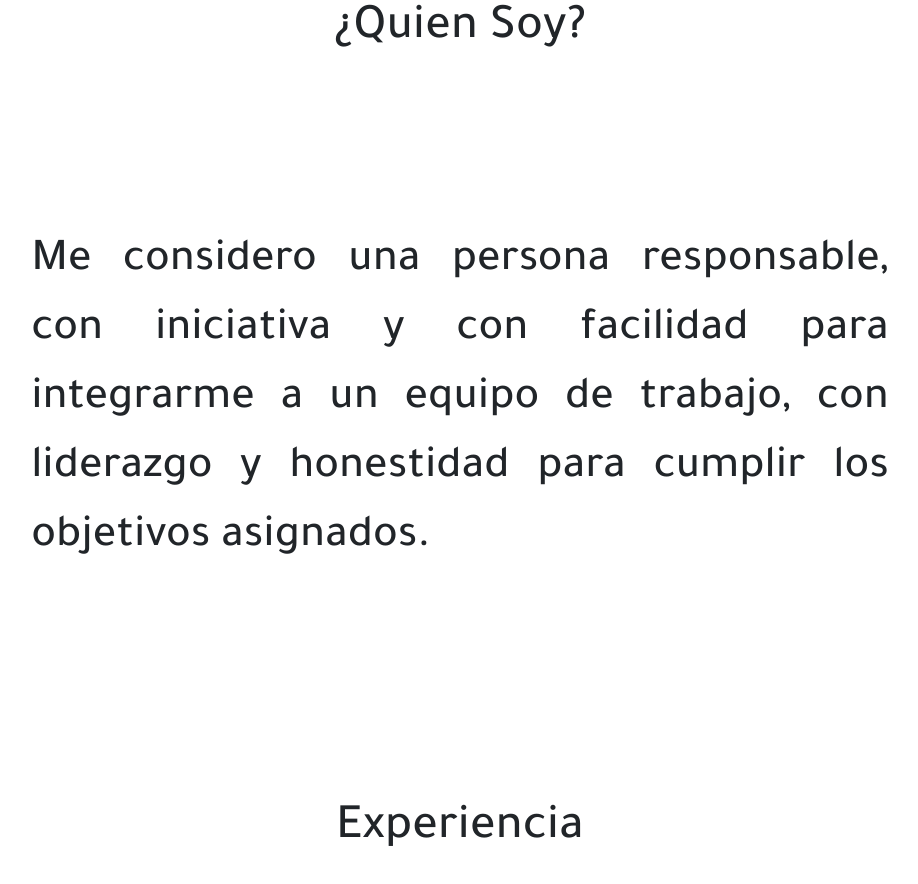
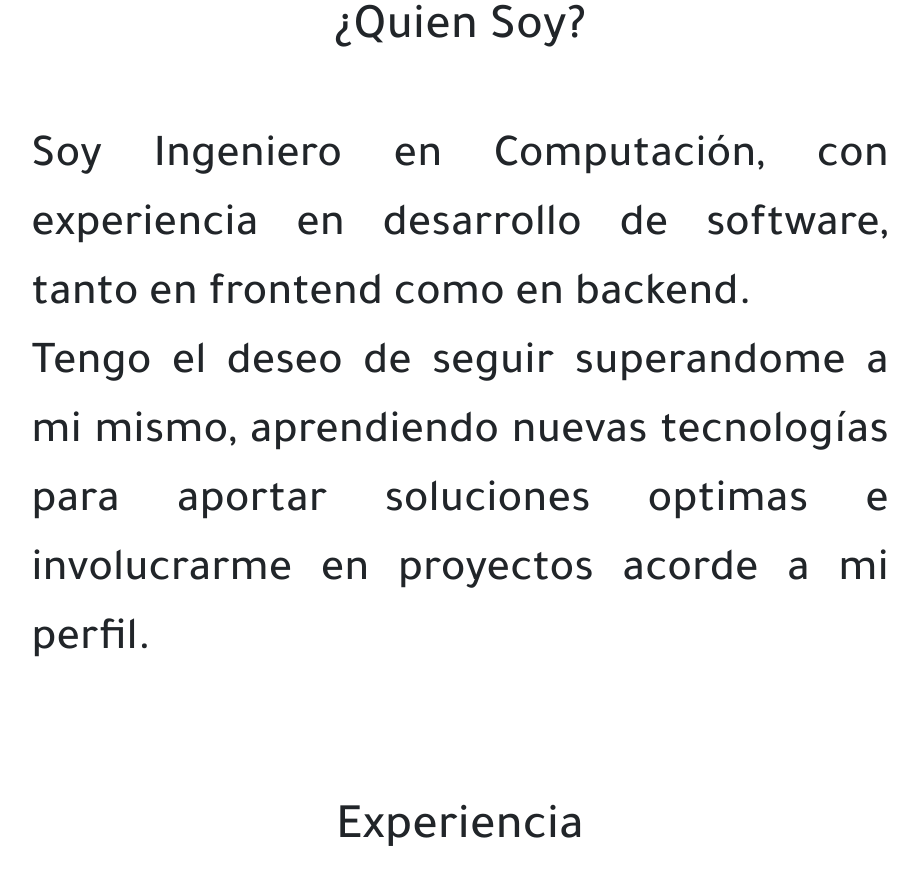
Before and after one commit to alexolivares9211/curriculum, a React (Create React App) app: page / in a window 1280 px wide. Shown: the part 880-1764 px from the top of the page, without its empty margins (180-1098 px from the left). Built offline with nearby package versions, Linux system fonts and the light colour scheme.

Commit message:
quien soy section change

```diff
--- a/src/components/AboutComponent.js
+++ b/src/components/AboutComponent.js
@@ -9,11 +9,19 @@ class AboutComponent extends Component {
                     <Col className="col-1"><h1 className="title-sections">¿Quien Soy?</h1></Col>
 
                     <Col className="col-2" xl="auto">
-                        <p className="pp">
+                        {/* <p className="pp">
                             Me considero una persona responsable, con iniciativa
                             y con facilidad para integrarme a un equipo de trabajo,
                             con liderazgo y honestidad para cumplir los objetivos
                             asignados.
+                        </p> */}
+                        <p className="pp">
+                            Soy Ingeniero en Computación, con experiencia en desarrollo de software,
+                            tanto en frontend como en backend.
+                        </p>
+                        <p className="pp">
+                            Tengo el deseo de seguir superandome a mi mismo, aprendiendo nuevas tecnologías
+                            para aportar soluciones optimas e involucrarme en proyectos acorde a mi perfil.
                         </p>
                     </Col>
                 </Row>
```
